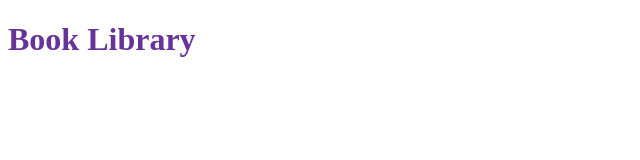
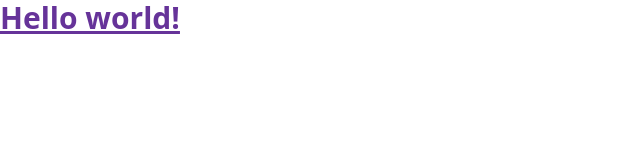
Before and after one commit to Owais-Sonija/odin-book-library, a plain HTML site: page index.html in a window 1280 px wide. Shown: the whole page, without its empty margins (0-640 px from the left). Drawn offline with nearby package versions, Linux system fonts and the light colour scheme.

Commit message:
Added Tailwind

```diff
--- a/index.html
+++ b/index.html
@@ -5,9 +5,13 @@
     <meta name="viewport" content="width=device-width, initial-scale=1.0" />
     <title>Book Library</title>
     <link rel="stylesheet" href="style.css" />
+    <script src="https://cdn.tailwindcss.com"></script>
+
   </head>
   <body>
-    <h1>Book Library</h1>
+    <h1 class="text-3xl font-bold underline">
+        Hello world!
+      </h1>
     <script src="/script.js"></script>
   </body>
 </html>
```
